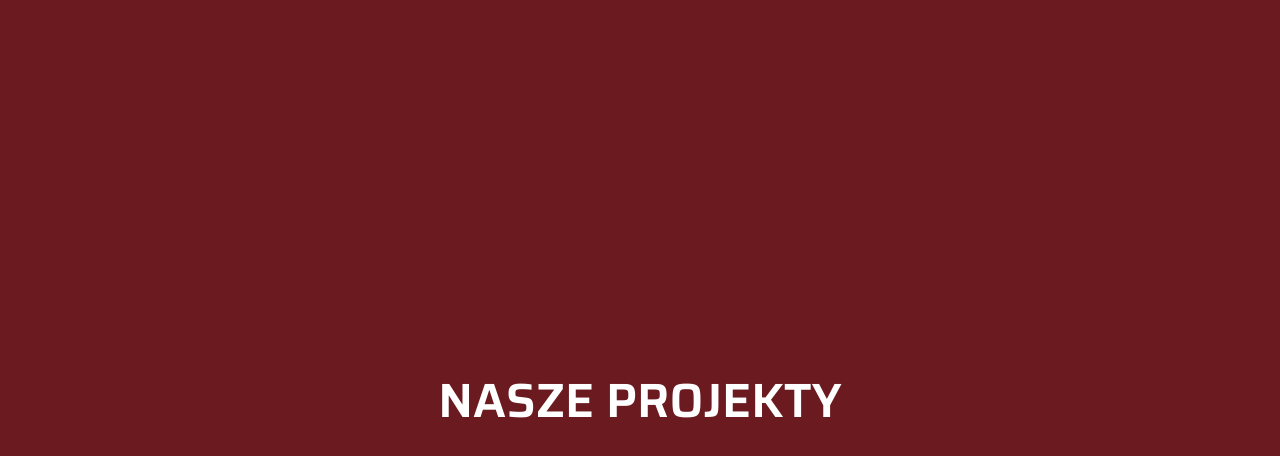
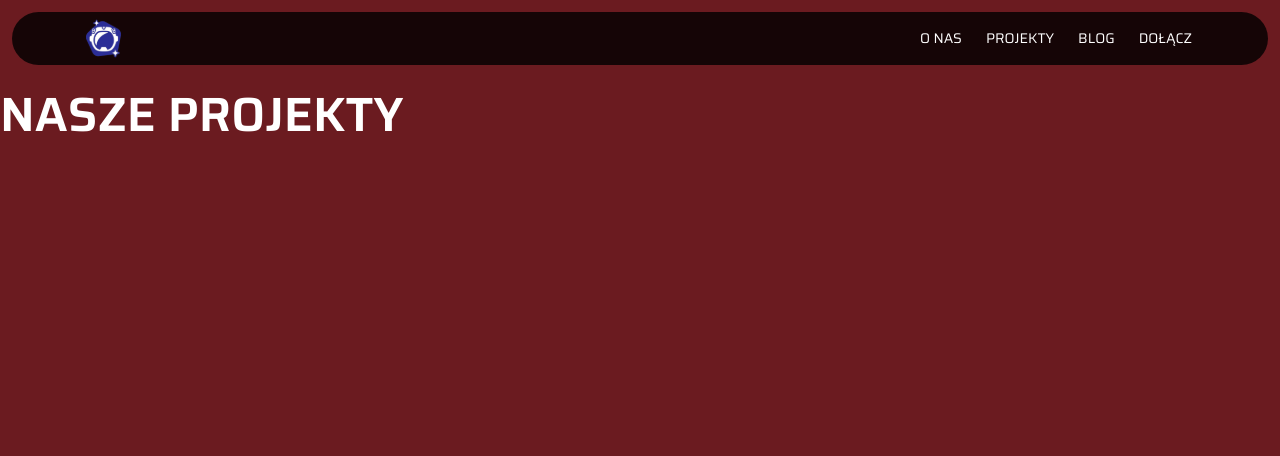
Before and after one commit to Newbies-Workplace/newbies-web, a Next.js app: page /projects in a window 1280 px wide. Shown: the top 456 px of the page. Built offline with nearby package versions, Linux system fonts and the light colour scheme.

Commit message:
feat: navbar

```diff
--- a/src/app/projects/page.tsx
+++ b/src/app/projects/page.tsx
@@ -1,6 +1,9 @@
+import Navbar from "@/components/atoms/Navbar/Navbar";
+
 const Projects = () => {
   return (
-    <div className="w-screen h-screen flex justify-center items-center bg-red-900">
+    <div className="w-screen h-screen flex flex-col  bg-red-900">
+      <Navbar />
       <p className="headM font-bold text-white">NASZE PROJEKTY</p>
     </div>
   );
--- /dev/null
+++ b/src/components/atoms/Navbar/Navbar.tsx
@@ -0,0 +1,19 @@
+import Image from "next/image";
+import Link from "next/link";
+import newbieslogo from "@/assets/small-newbies-logo.svg";
+
+const Navbar = () => {
+  return (
+    <div className="m-3 p-1 bg-black bg-opacity-80 flex items-center justify-between px-16 rounded-full">
+      <Image src={newbieslogo} width={55} height={55} alt="newbies-logo" />
+      <span className="flex flex-wrap *:px-3 *:bodyS *:text-white">
+        <Link href={"/"}>O NAS</Link>
+        <Link href={"/projects"}>PROJEKTY</Link>
+        <Link href={"/blog"}>BLOG</Link>
+        <Link href={"https://discord.gg/wPNUe6tT"}>DOŁĄCZ</Link>
+      </span>
+    </div>
+  );
+};
+
+export default Navbar;
```
Also changed, not shown: src/assets/small-newbies-logo.svg (added).
